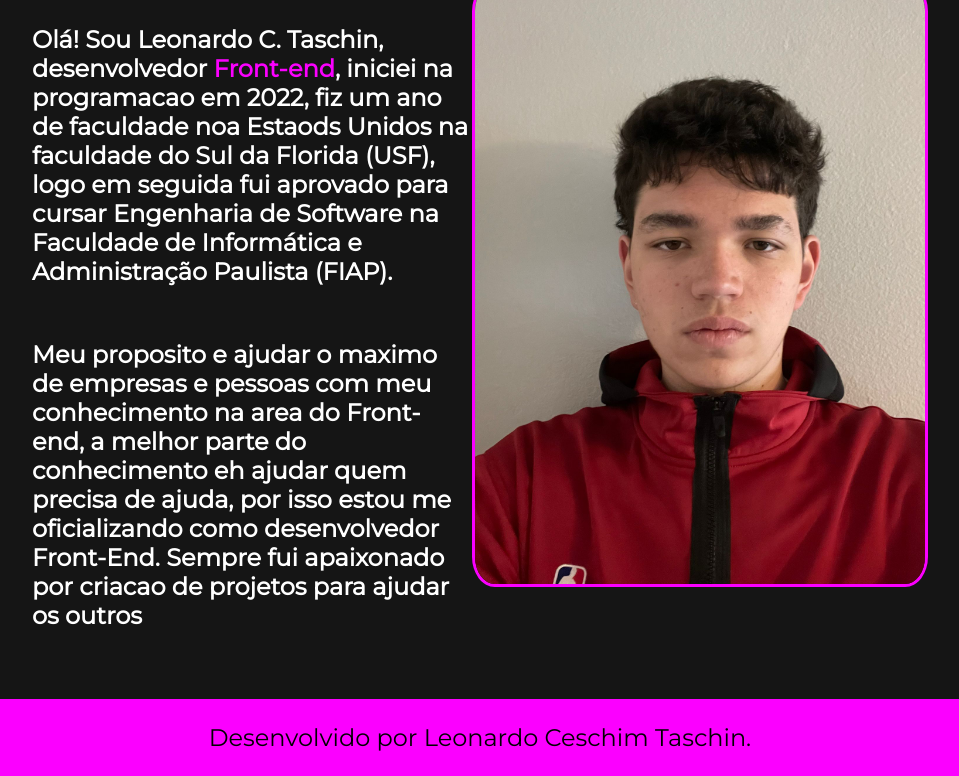
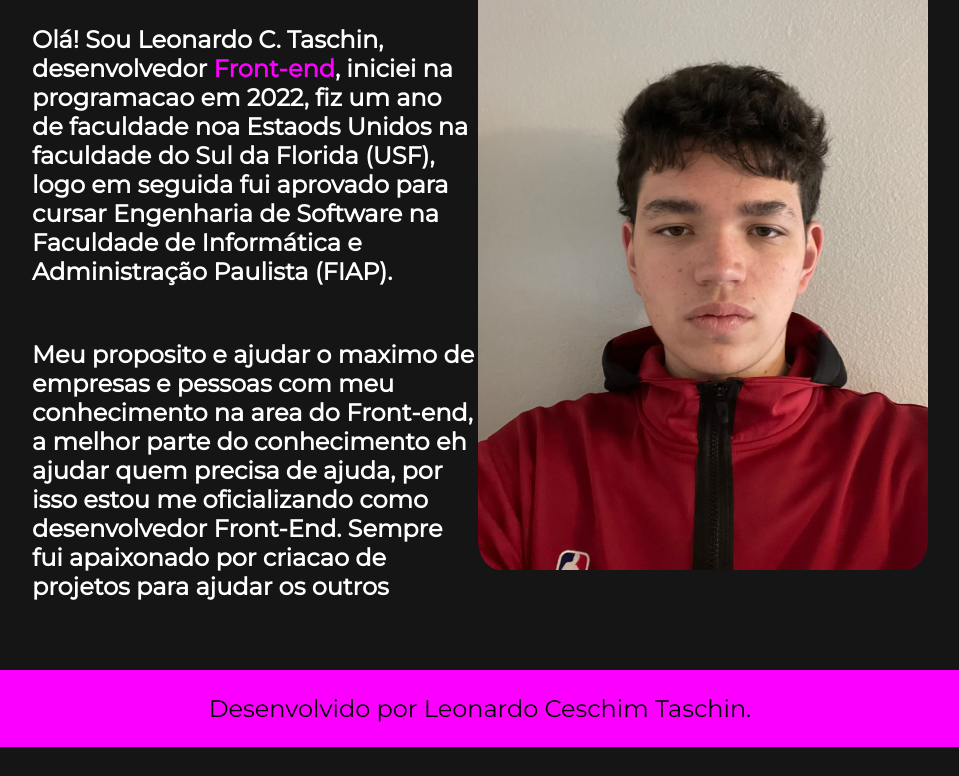
Before and after one commit to LeoTaschin/portifolio, a plain HTML site: page sobremim.html in a window 1280 px wide. Shown: the part 181-957 px from the top of the page, without its empty margins (160-1119 px from the left). After the commit the page ends 928 px from the top, so only its background shows below. Drawn offline with Linux system fonts and the light colour scheme.

Commit message:
aaaaaaaaaaaaa

```diff
--- a/Estilos pro css/sobremim.css
+++ /dev/null
@@ -1,70 +0,0 @@
-*{
-    margin : 0px;
-    padding: 0px;
-}
-
-body{
-    box-sizing: border-box;
-    background-color: #151515;
-    color: #ffff;
-}
-
-.foto{
-    width: 350px;
-    border: 3px solid #fb00ff;
-    border-radius: 5%;
-    align-items: center;
-
-}
-
-.header{
-    margin: 10.5% 0% 0% 15%;
-  }
-
-  .header__menu{
-    display: flex;
-    gap: 80px;
-  }
-
-  .header__link{
-    color: #fb00ff;
-    font-size: 24px;
-    font-weight: 600;
-    font-family:'Montserrat', sans-serif;
-    text-decoration: none;
-   }
-
-   .apresentacao{
-    margin: 0% 15%;
-    display: flex;
-    align-items: center;
-    justify-content: space-between;
-}
-
-.apresentacao__conteudo{
-    width: 615px;
-    display: flex;
-    flex-direction: column;
-    gap: 40px;
-
-}
-.sobre_mim{
-    font-size: 46px;
-    font-family: 'Montserrat', sans-serif;
-  }
-
-.apresentacao__conteudo__texto{
-    font-size: 20px;
-    font-family: 'Krona One', sans-serif;
-  }
-
-
-.footer{
-    padding: 24px;
-    color: #000;
-    background-color: #fb00ff;
-    text-align: center;
-    font-size: 24px;
-    font-family:'Montserrat', sans-serif;;
-    font-weight: 400;
-  }
--- a/Estilos pro css/style.css
+++ b/Estilos pro css/style.css
@@ -5,6 +5,12 @@
     padding: 0px;
 }
 
+
+cores{
+  cor-primaria = #151515
+  cor-secundaria = #fb00ff
+  cor-terciaria = #FFF5E0
+}
 body{
     /* height: 100vh; */
     box-sizing: border-box;
@@ -14,7 +20,8 @@ body{
 
 .foto {
     width: 450px;
-    border: 3px  solid #fb00ff;
+    border: 3px  sog
+    border-style: groove;
     border-radius: 5%;
     align-items: center;
 
@@ -27,7 +34,7 @@ body{
 
   }
 .titulo-destaque{
-    color: #fb00ff;
+    color:
 }
 
 .apresentacao{
```
